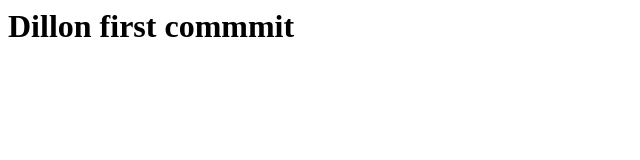
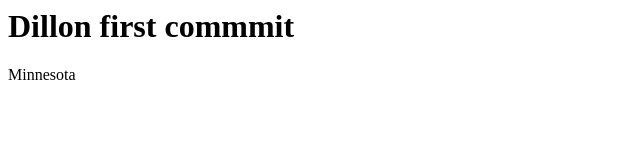
Before and after one commit to DDillonn/test, a plain HTML site: page index.html in a window 1280 px wide. Shown: the full height of the page, 0-640 px from the left. Drawn offline with Linux system fonts and the light colour scheme.

Commit message:
added state

```diff
--- a/index.html
+++ b/index.html
@@ -1 +1,2 @@
 <h1>Dillon first commmit</h1>
+<h>Minnesota</h>
```
Also changed, not shown: add.js (deleted).
